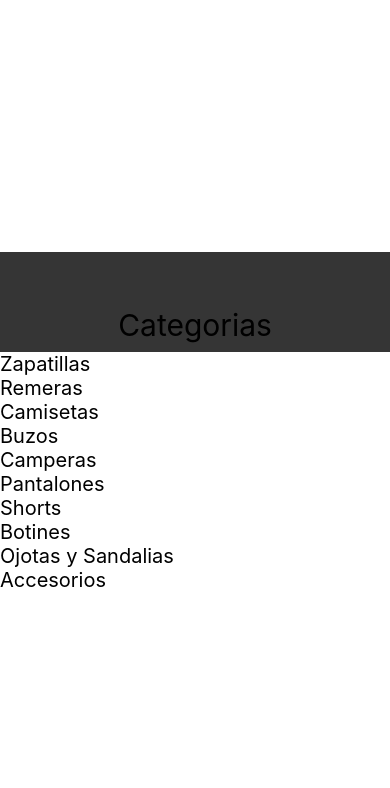
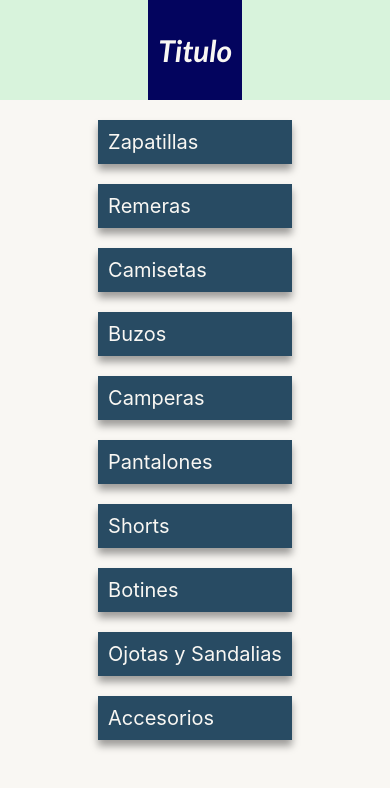
Before and after one commit to FacundoGrimau/mi-proyecto-app, a React Native app: screen / in a window 390 px wide. Shown: the top 788 px of the page. Built offline with nearby package versions, Linux system fonts and the light colour scheme.

Commit message:
modificacion de archivos e incorporacion de google font en el header

```diff
--- a/App.js
+++ b/App.js
@@ -1,10 +1,26 @@
 // import { StatusBar } from 'expo-status-bar';
-import { StyleSheet, Text, View } from 'react-native';
+import { StyleSheet, View } from 'react-native';
 import Home from './src/screens/Home';
+import { colors } from './src/global/colors';
+import { useFonts } from 'expo-font';
+import * as SplashScreen from 'expo-splash-screen';
+import { useCallback } from 'react';
+import Header from './src/components/Header';
 
 export default function App() {
+  const [fontsLoaded, fontError] = useFonts({
+    'Lato': require('./assets/Lato-BoldItalic.ttf')
+  })
+
+  const onLayoutRootView = useCallback(async () => {
+    if (fontsLoaded || fontError) {
+      await SplashScreen.hideAsync();
+    }
+  }, [fontsLoaded, fontError]);
+
   return (
     <View style={styles.container}>
+      <Header title="Titulo"/>
       <Home/>
     </View>
   );
@@ -13,7 +29,7 @@ export default function App() {
 const styles = StyleSheet.create({
   container: {
     flex: 1,
-    backgroundColor: '#fff',
+    backgroundColor: colors.lightBlue,
     alignItems: 'center',
     justifyContent: 'center',
   },
--- a/app.json
+++ b/app.json
@@ -22,6 +22,9 @@
     },
     "web": {
       "favicon": "./assets/favicon.png"
-    }
+    },
+    "plugins": [
+      "expo-font"
+    ]
   }
 }
--- a/package.json
+++ b/package.json
@@ -12,7 +12,9 @@
     "expo": "~51.0.22",
     "expo-status-bar": "~1.12.1",
     "react": "18.2.0",
-    "react-native": "0.74.3"
+    "react-native": "0.74.3",
+    "expo-font": "~12.0.9",
+    "expo-splash-screen": "~0.27.5"
   },
   "devDependencies": {
     "@babel/core": "^7.20.0"
--- a/src/components/Categories.jsx
+++ b/src/components/Categories.jsx
@@ -1,4 +1,4 @@
-import { FlatList, StyleSheet, Text, View } from 'react-native'
+{/*import { FlatList, StyleSheet, Text, View } from 'react-native'
 import React from 'react'
 import categories from '../data/categories.json'
 import CategoryItem from './CategoryItem'
@@ -26,4 +26,4 @@ const styles = StyleSheet.create({
   container: {
     width: '100%'
 }
-})
+})*/}
--- a/src/components/CategoryItem.jsx
+++ b/src/components/CategoryItem.jsx
@@ -1,11 +1,13 @@
 import { StyleSheet, Text, View } from 'react-native'
 import React from 'react'
+import Card from './Card'
+import { colors } from '../global/colors'
 
 const CategoryItem = ({category}) => {
     return (
-        <>
-        <Text style={styles.text}>{category}</Text>
-        </>
+        <Card style={styles.cardContainer}>
+            <Text style={styles.text}>{category}</Text>
+        </Card>
     )
     }
 
@@ -21,5 +23,6 @@ const styles = StyleSheet.create({
     },
     text: {
         fontSize: 20,
+        color: colors.White
     }
 })
--- a/src/components/Header.jsx
+++ b/src/components/Header.jsx
@@ -14,13 +14,17 @@ export default Header
 
 const styles = StyleSheet.create({
     container: {
-        backgroundColor: colors.darkGray,
+        backgroundColor: colors.darkBlue,
         height: 100,
         justifyContent: 'center',
-        alignItems: 'center',
+        alignItems: 'center'
     },
     text: {
+        fontFamily: 'Lato',
         fontSize: 30,
-        marginTop: 45
+        margin: 10,
+        color: colors.White,
+        justifyContent: 'center',
+        alignItems: 'center'
     }
 })
--- a/src/global/colors.js
+++ b/src/global/colors.js
@@ -1,5 +1,7 @@
 export const colors = {
+    lightBlue: "#d8f3dc",
     blue: "#284b63",
+    darkBlue: "#03045e",
     darkGray: "#353535",
     lightGray: "#d9d9d9",
     White: "#f9f7f3"
--- a/src/screens/Home.jsx
+++ b/src/screens/Home.jsx
@@ -1,17 +1,35 @@
-import { StyleSheet, Text, View } from 'react-native'
+import { FlatList, StyleSheet, View } from 'react-native'
 import React from 'react'
-import Header from '../components/Header'
-import Categories from '../components/Categories'
+import categories from '../data/categories.json'
+import CategoryItem from '../components/CategoryItem'
+import { colors } from '../global/colors'
 
 const Home = () => {
   return (
-    <View style={{width: '100%'}}>
-      <Header title={'Categorias'}/>
-      <Categories/>
+    <View style={styles.flatListContainer}>
+      <FlatList
+        keyExtractor={category => category}
+        data={categories}
+        renderItem={({item}) =>
+          <CategoryItem
+            category={item}
+          />
+        }
+      />
     </View>
   )
 }
 
 export default Home
 
-const styles = StyleSheet.create({})
+const styles = StyleSheet.create({
+    flatListContainer: {
+      width: "100%",
+      backgroundColor: colors.White,
+      flex: 1,
+      flexDirection: "column",
+      justifyContent: "center",
+      alignItems: "center",
+      padding: 10,
+    },
+  });
```
Also changed, not shown: assets/Lato-BoldItalic.ttf (added), 1 other file (tests, documents, lock files or other folders).
